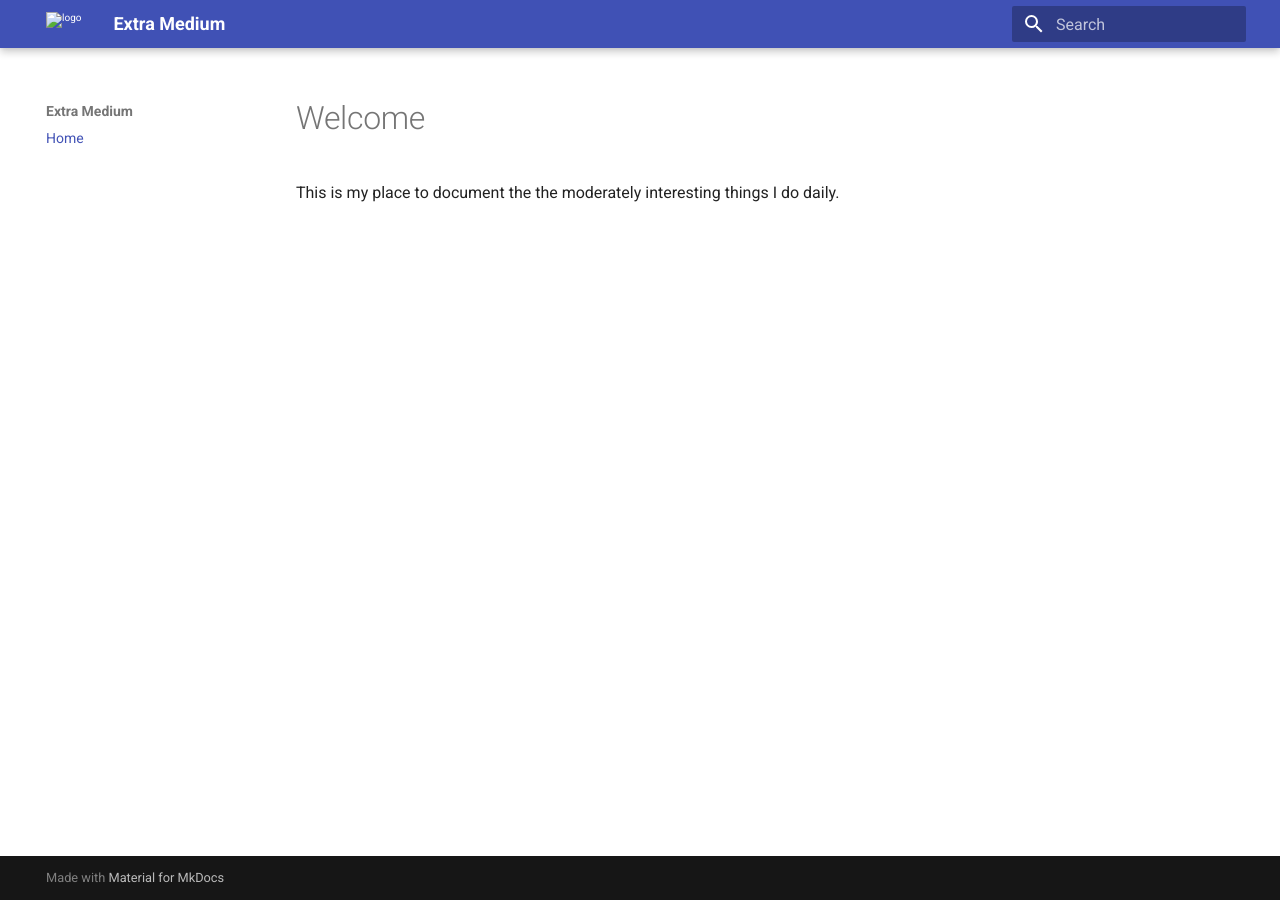
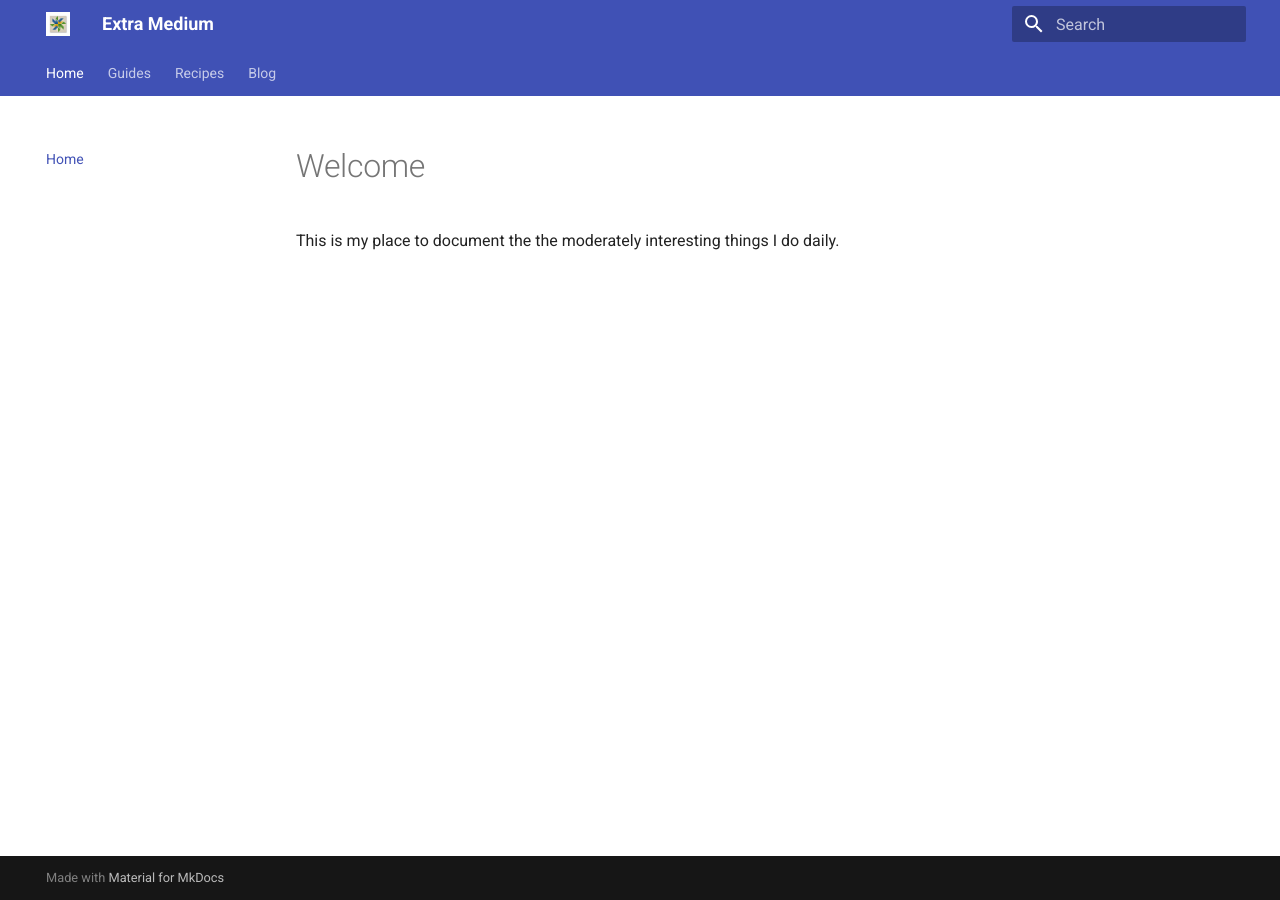
Before and after one commit to bgarrison2/extra-medium, an MkDocs documentation site: the page built from docs/index.md, in a window 1280 px wide. Built offline with MkDocs 1.6.1 and Material for MkDocs 9.7.7, drawn with Linux system fonts in a browser that asks for light colours.

Commit message:
Updates to nav

```diff
--- a/mkdocs.yml
+++ b/mkdocs.yml
@@ -1,8 +1,15 @@
 site_name: Extra Medium
 site_url: https://bgarrison2.github.io/extra-medium
 site-base-url: /extra-medium/
+
 nav:
   - Home: index.md
+  - Guides:
+    - Introduction: Guides/Intro.md
+  - Recipes:
+    - Chili: recipes/chili.md
+  - Blog:
+    - blog/index.md
 
 theme:
   name: material
@@ -19,3 +26,9 @@ theme:
     - content.tabs.link
     - navigation.expand
     - navigation.instant
+    - navigation.sections
+    - navigation.tabs
+    - navigation.indexes
+
+  plugins:
+    - blog
```
Also changed, not shown: docs/Guides/Intro.md (added, +2 -0 lines), docs/blog/index.md (added, +1 -0 lines), docs/blog/posts/hello-world.md (added, +6 -0 lines), docs/recipes/chili.md (added, +1 -0 lines), docs/assets/logo.png (renamed from site/assets/logo.png), 1 other file.
